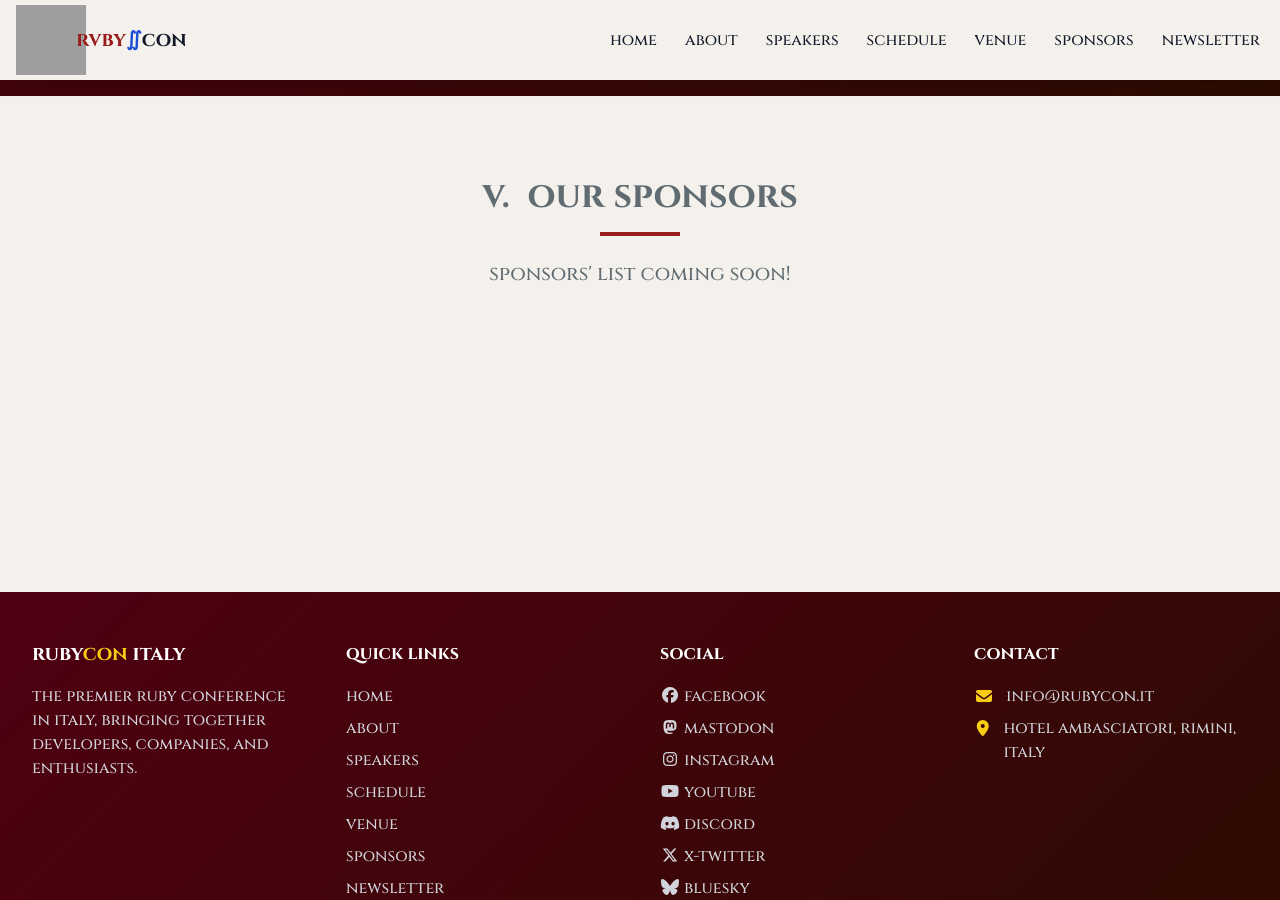
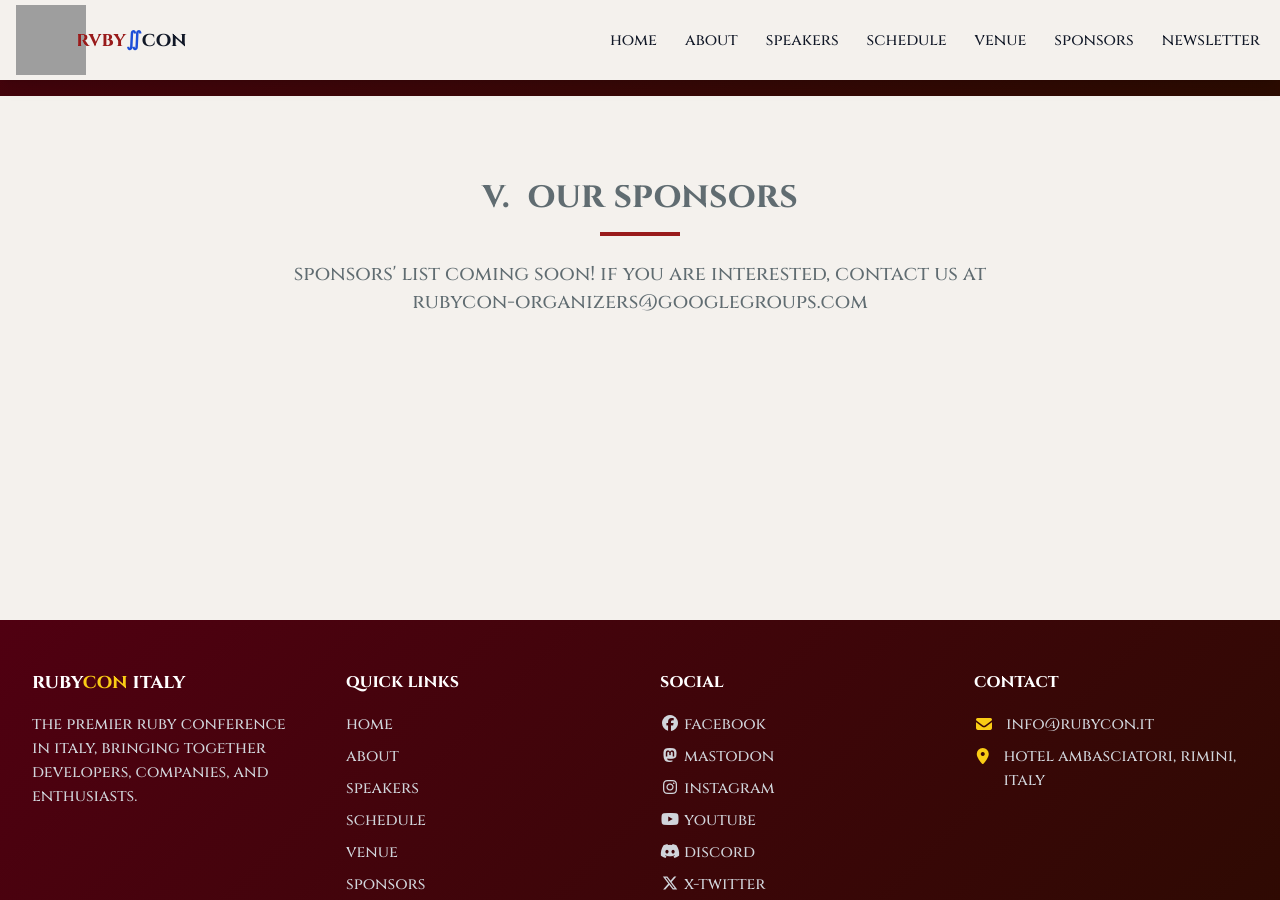
Before and after one commit to palladius/rubycon.it, a Jekyll site: the page built from rubycon.it/index.md, in a window 1280 px wide and 900 px high, scrolled down 4793 px. Built offline with Jekyll 4.4.1, drawn with Linux system fonts in a browser that asks for light colours; nearby versions of some CDN libraries; grey boxes are pictures that could not be loaded.

Commit message:
quick and dirty sponsor email

```diff
--- a/rubycon.it/_includes/sponsors.html
+++ b/rubycon.it/_includes/sponsors.html
@@ -18,6 +18,6 @@
 {% include section.html
     id="sponsors"
     title="v. &nbsp;our sponsors"
-    description="sponsors' list coming soon!"
+    description="sponsors' list coming soon! If you are interested, contact us at rubycon-organizers@googlegroups.com"
     content=content
 %}
```
Also changed, not shown: 1 other file.
